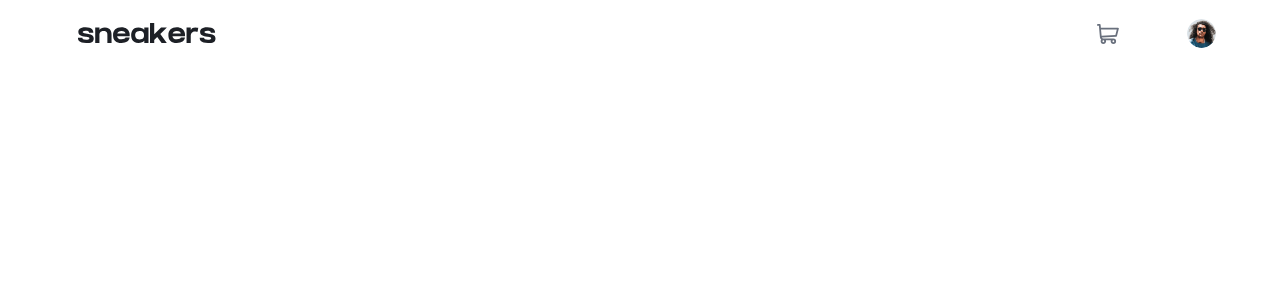
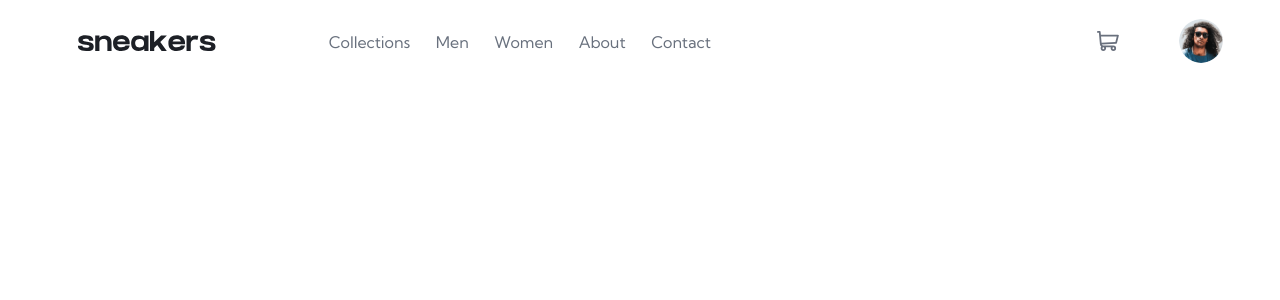
Before and after one commit to kimi1723/E-commerce-product-page-Frontend-Mentor, a React (Create React App) app in the folder my-app/: page / in a window 1280 px wide. Shown: the top 300 px of the page. Built offline with nearby package versions, Linux system fonts and the light colour scheme.

Commit message:
desktop nav

```diff
--- a/my-app/src/components/layout/Header.js
+++ b/my-app/src/components/layout/Header.js
@@ -10,17 +10,17 @@ import avatarImg from '../../assets/images/image-avatar.png';
 
 const Header = () => {
 	const [isMobile, setIsMobile] = useState(window.innerWidth < 768 ? true : false);
-	const [mobileIsActive, setMobileIsActive] = useState(false);
+	const [mobileNavIsActive, setMobileNavIsActive] = useState(false);
 
 	const screenSizeChangeHandler = () => {
 		setIsMobile(window.innerWidth < 768 ? true : false);
 	};
 
 	const showMobileNavigationHandler = () => {
-		setMobileIsActive(prev => !prev);
+		setMobileNavIsActive(prev => !prev);
 	};
 
-	const navBtnClasses = mobileIsActive ? `${classes['nav-btn']} ${classes['btn-active']}` : `${classes['nav-btn']}`;
+	const navBtnClasses = mobileNavIsActive ? `${classes['nav-btn']} ${classes['btn-active']}` : `${classes['nav-btn']}`;
 
 	useEffect(() => {
 		window.addEventListener('resize', screenSizeChangeHandler);
@@ -29,7 +29,7 @@ const Header = () => {
 	return (
 		<header className={classes.header}>
 			{isMobile && (
-				<div className={classes['nav-container']}>
+				<div className={classes['mobile-nav-container']}>
 					<button
 						type="button"
 						className={navBtnClasses}
@@ -37,13 +37,15 @@ const Header = () => {
 						onClick={showMobileNavigationHandler}>
 						<span className={classes['btn-content']}></span>
 					</button>
-					<MobileNavigation mobileIsActive={mobileIsActive} />
+					<MobileNavigation mobileNavIsActive={mobileNavIsActive} />
 				</div>
 			)}
 
 			<Link to="#" className={classes['logo-link']}>
 				<img src={logo} alt="sneakers" className={classes.logo} />
 			</Link>
+
+			{!isMobile && <DesktopNavigation />}
 
 			<button type="button" className={classes['cart-btn']}>
 				<img src={cartIcon} alt="cart" />
--- a/my-app/src/components/layout/Header.module.css
+++ b/my-app/src/components/layout/Header.module.css
@@ -6,7 +6,7 @@
 	padding: 1em;
 }
 
-.nav-container {
+.mobile-nav-container {
 	display: flex;
 	flex-direction: column;
 	align-items: flex-start;
@@ -128,4 +128,8 @@
 	.logo-link {
 		grid-column: 1 / 2;
 	}
+
+	.avatar-img {
+		width: 50px;
+	}
 }
--- a/my-app/src/components/navigation/DesktopNavigation.js
+++ b/my-app/src/components/navigation/DesktopNavigation.js
@@ -1,39 +1,39 @@
 import { NavLink } from 'react-router-dom';
 
-import classes from './MobileNavigation.module.css';
+import classes from './DesktopNavigation.module.css';
 
 const DesktopNavigation = () => {
-	// return (
-	// 	<nav>
-	// 		<ul role="list" className={listClasses}>
-	// 			<li>
-	// 				<NavLink to="#" className={classes['nav-link']}>
-	// 					Collections
-	// 				</NavLink>
-	// 			</li>
-	// 			<li>
-	// 				<NavLink to="#" className={classes['nav-link']}>
-	// 					Men
-	// 				</NavLink>
-	// 			</li>
-	// 			<li>
-	// 				<NavLink to="#" className={classes['nav-link']}>
-	// 					Women
-	// 				</NavLink>
-	// 			</li>
-	// 			<li>
-	// 				<NavLink to="#" className={classes['nav-link']}>
-	// 					About
-	// 				</NavLink>
-	// 			</li>
-	// 			<li>
-	// 				<NavLink to="#" className={classes['nav-link']}>
-	// 					Contact
-	// 				</NavLink>
-	// 			</li>
-	// 		</ul>
-	// 	</nav>
-	// );
+	return (
+		<nav className={classes.nav}>
+			<ul role="list" className={classes['nav-list']}>
+				<li>
+					<NavLink to="#" className={classes['nav-link']}>
+						Collections
+					</NavLink>
+				</li>
+				<li>
+					<NavLink to="#" className={classes['nav-link']}>
+						Men
+					</NavLink>
+				</li>
+				<li>
+					<NavLink to="#" className={classes['nav-link']}>
+						Women
+					</NavLink>
+				</li>
+				<li>
+					<NavLink to="#" className={classes['nav-link']}>
+						About
+					</NavLink>
+				</li>
+				<li>
+					<NavLink to="#" className={classes['nav-link']}>
+						Contact
+					</NavLink>
+				</li>
+			</ul>
+		</nav>
+	);
 };
 
 export default DesktopNavigation;
--- a/my-app/src/components/navigation/DesktopNavigation.module.css
+++ b/my-app/src/components/navigation/DesktopNavigation.module.css
@@ -0,0 +1,29 @@
+.nav {
+	grid-column: 2 / 11;
+}
+
+.nav-list {
+	display: flex;
+	align-items: center;
+}
+
+.nav-link {
+	position: relative;
+	padding: 0.4em 0.8em;
+	color: hsl(219, 9%, 45%);
+	font-size: 1rem;
+	outline: none;
+	transition: color 0.3s;
+	z-index: 1;
+}
+
+.nav-link:hover,
+.nav-link:focus {
+	color: hsl(26, 100%, 55%);
+}
+
+@media (min-width: 992px) {
+	.nav {
+		grid-column: 3 / 11;
+	}
+}
--- a/my-app/src/components/navigation/MobileNavigation.js
+++ b/my-app/src/components/navigation/MobileNavigation.js
@@ -2,9 +2,9 @@ import { NavLink } from 'react-router-dom';
 
 import classes from './MobileNavigation.module.css';
 
-const MobileNavigation = ({ mobileIsActive }) => {
-	const navClasses = mobileIsActive ? `${classes['nav-active']}` : '';
-	const linksIndex = mobileIsActive ? 0 : -1;
+const MobileNavigation = ({ mobileNavIsActive }) => {
+	const navClasses = mobileNavIsActive ? `${classes['nav-active']}` : '';
+	const linksIndex = mobileNavIsActive ? 0 : -1;
 
 	return (
 		<nav className={navClasses}>
--- a/my-app/src/index.css
+++ b/my-app/src/index.css
@@ -11,6 +11,7 @@ body {
 	font-size: 16px;
 	color: hsl(0, 0%, 0%);
 	background-color: hsl(0, 0%, 100%);
+	height: 500vh;
 }
 
 ul {
```
